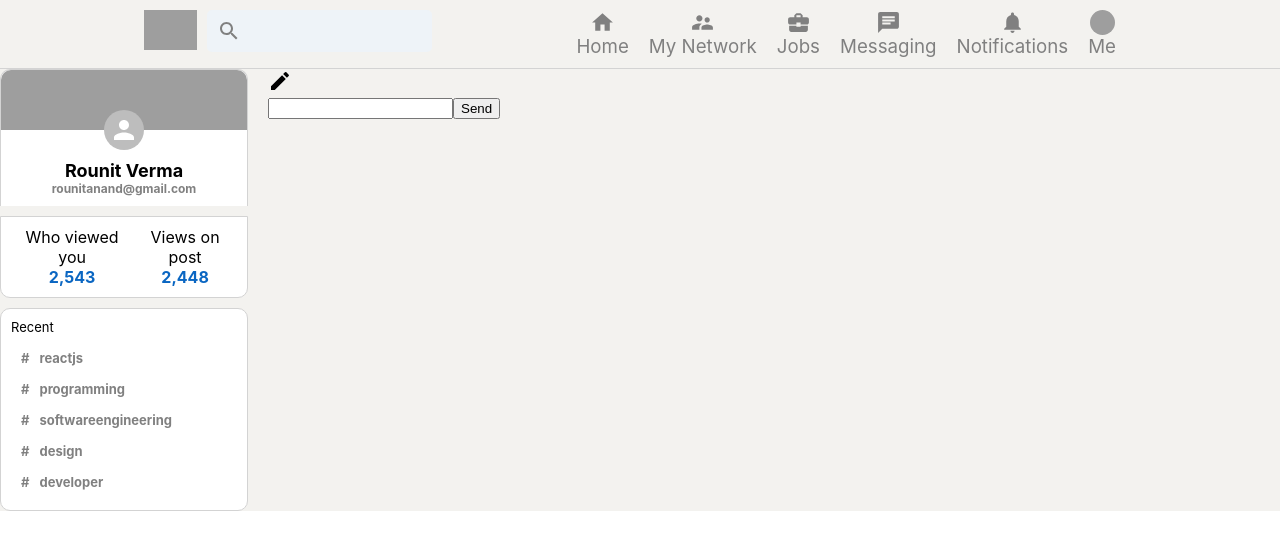
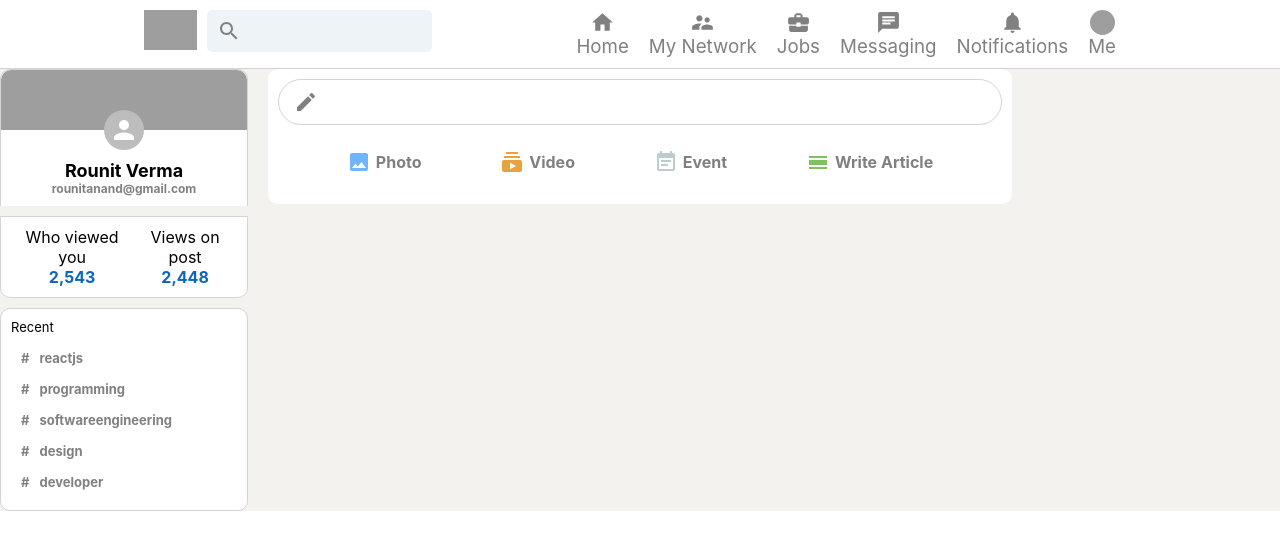
Before and after one commit to rounitverma/linkedin-replica, a React (Create React App) app: page / in a window 1280 px wide. Shown: the top 550 px of the page. Built offline with nearby package versions, Linux system fonts and the light colour scheme; grey boxes are pictures that could not be loaded.

Commit message:
fix: Header background

```diff
--- a/src/Feed.css
+++ b/src/Feed.css
@@ -2,3 +2,42 @@
   flex: 0.6;
   margin: 0 20px;
 }
+
+.feed_inputContainer {
+  background-color: white;
+  padding: 10px;
+  padding-bottom: 20px;
+  border-radius: 10px;
+  margin-bottom: 20px;
+}
+
+.feed_input {
+  border: 1px solid lightgray;
+  border-radius: 30px;
+  display: flex;
+  padding: 10px;
+  color: gray;
+  padding-left: 15px;
+}
+
+.feed_input > form {
+  display: flex;
+  width: 100%;
+}
+
+.feed_input > form > input {
+  border: none;
+  flex: 1;
+  margin-left: 10px;
+  outline-width: 0;
+  font-weight: 600;
+}
+
+.feed_input > form > button {
+  display: none;
+}
+
+.feed_inputOptions {
+  display: flex;
+  justify-content: space-evenly;
+}
--- a/src/Feed.js
+++ b/src/Feed.js
@@ -1,6 +1,11 @@
 import React from "react";
 import "./Feed.css";
 import CreateIcon from "@mui/icons-material/Create";
+import InputOption from "./InputOption";
+import ImageIcon from "@mui/icons-material/Image";
+import SubscriptionsIcon from "@mui/icons-material/Subscriptions";
+import EventNoteIcon from "@mui/icons-material/EventNote";
+import CalendarViewDayIcon from "@mui/icons-material/CalendarViewDay";
 
 function Feed() {
   return (
@@ -13,6 +18,16 @@
             <button type="submit">Send</button>
           </form>
         </div>
+        <div className="feed_inputOptions">
+          <InputOption Icon={ImageIcon} title="Photo" color="#70B5F9" />
+          <InputOption Icon={SubscriptionsIcon} title="Video" color="#E7A33E" />
+          <InputOption Icon={EventNoteIcon} title="Event" color="#C0CBCD" />
+          <InputOption
+            Icon={CalendarViewDayIcon}
+            title="Write Article"
+            color="#7FC15E"
+          />
+        </div>
       </div>
     </div>
   );
--- a/src/Header.css
+++ b/src/Header.css
@@ -4,6 +4,7 @@
   border-bottom: 0.1px solid lightgray;
   padding-top: 10px;
   padding-bottom: 10px;
+  background-color: white;
   width: 100%;
   position: sticky;
   top: 0;
--- /dev/null
+++ b/src/InputOption.css
@@ -0,0 +1,17 @@
+.inputOption {
+  display: flex;
+  align-items: center;
+  margin-top: 15px;
+  color: gray;
+  padding: 10px;
+  cursor: pointer;
+}
+
+.inputOption:hover {
+  background-color: whitesmoke;
+  border-radius: 10px;
+}
+
+.inputOption > h4 {
+  margin-left: 5px;
+}
--- /dev/null
+++ b/src/InputOption.js
@@ -0,0 +1,13 @@
+import React from "react";
+import "./InputOption.css";
+
+function InputOption({ Icon, title, color }) {
+  return (
+    <div className="inputOption">
+      <Icon style={{ color: color }} />
+      <h4>{title}</h4>
+    </div>
+  );
+}
+
+export default InputOption;
```
